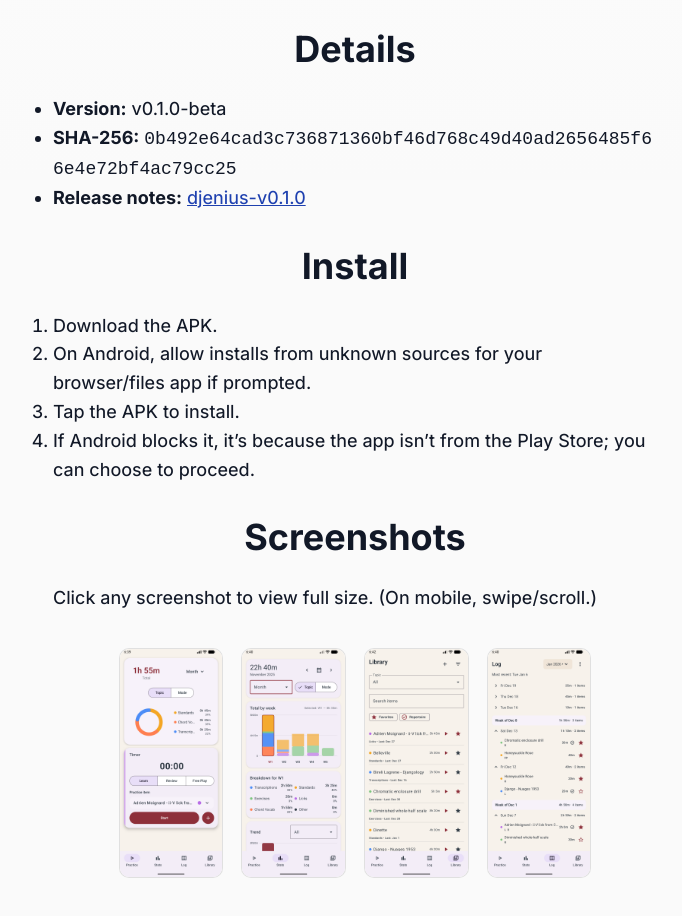
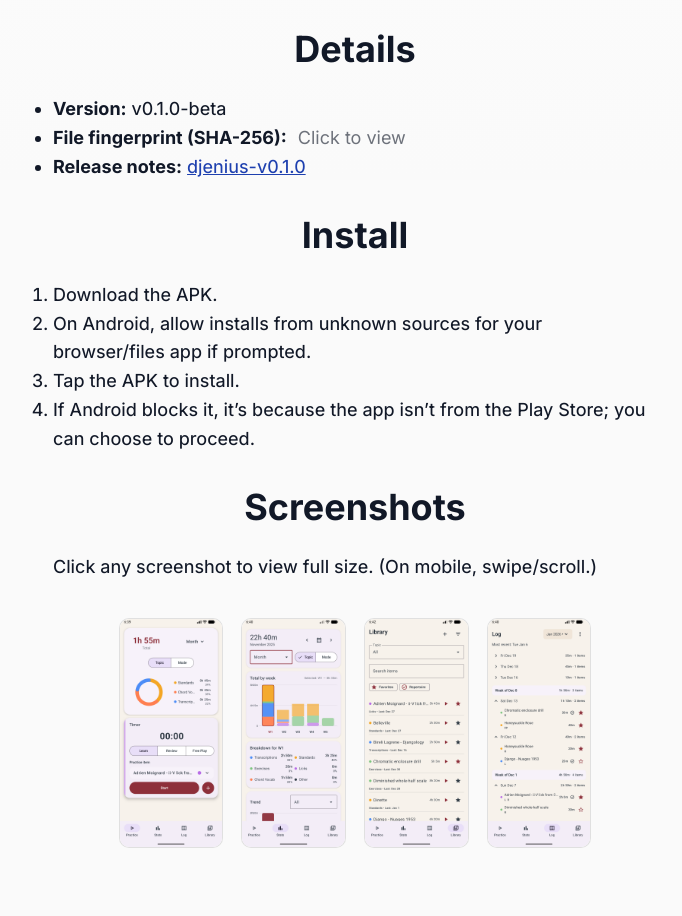
Before and after one commit to jordcall/jordcall.github.io, a website: page djenius.html in a window 1280 px wide. Shown: the part 1020-1936 px from the top of the page, without its empty margins (285-967 px from the left). Drawn offline with Linux system fonts and the light colour scheme.

Commit message:
fix SHA djenius

```diff
--- a/djenius.html
+++ b/djenius.html
@@ -58,6 +58,22 @@
             transform: translateY(-2px);
             opacity: 0.95;
             transition: transform 150ms ease, opacity 150ms ease;
+        }
+        .djenius-sha summary {
+            cursor: pointer;
+            list-style: none;
+        }
+        .djenius-sha summary::-webkit-details-marker {
+            display: none;
+        }
+        .djenius-sha-hint {
+            font-weight: normal;
+            opacity: 0.6;
+            margin-left: 6px;
+        }
+        .djenius-sha code {
+            display: block;
+            margin-top: 8px;
         }
         body.djenius-lightbox-open {
             overflow: hidden;
@@ -174,7 +190,12 @@
                 <h2>Details</h2>
                 <ul>
                     <li><strong>Version:</strong> v0.1.0-beta</li>
-                    <li><strong>SHA-256:</strong> <code style="word-break: break-all;">0b492e64cad3c736871360bf46d768c49d40ad2656485f66e4e72bf4ac79cc25</code></li>
+                    <li>
+                        <details class="djenius-sha">
+                            <summary><strong>File fingerprint (SHA-256):</strong> <span class="djenius-sha-hint">Click to view</span></summary>
+                            <code style="word-break: break-all;">0b492e64cad3c736871360bf46d768c49d40ad2656485f66e4e72bf4ac79cc25</code>
+                        </details>
+                    </li>
                     <li><strong>Release notes:</strong> <a href="https://github.com/jordcall/jordcall.github.io/releases/tag/djenius-v0.1.0" target="_blank" rel="noopener">djenius-v0.1.0</a></li>
                 </ul>
 
```
